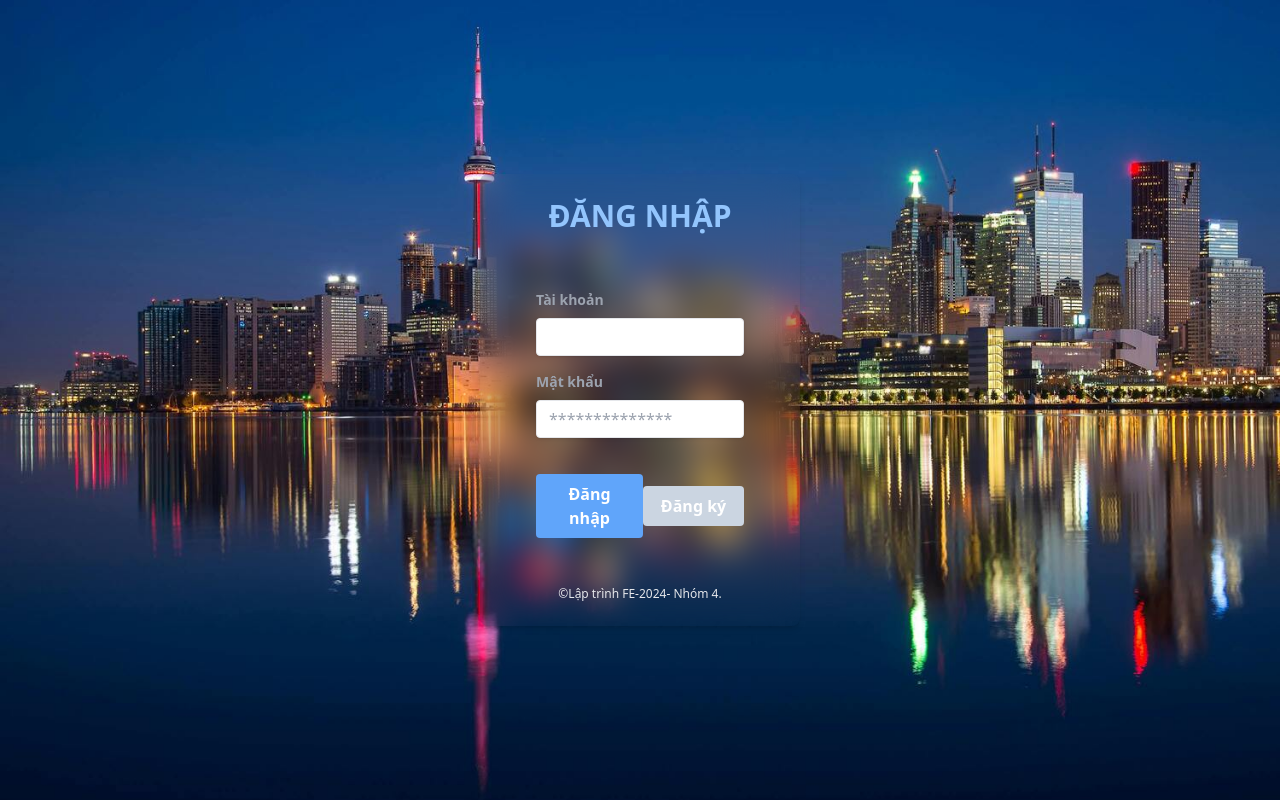
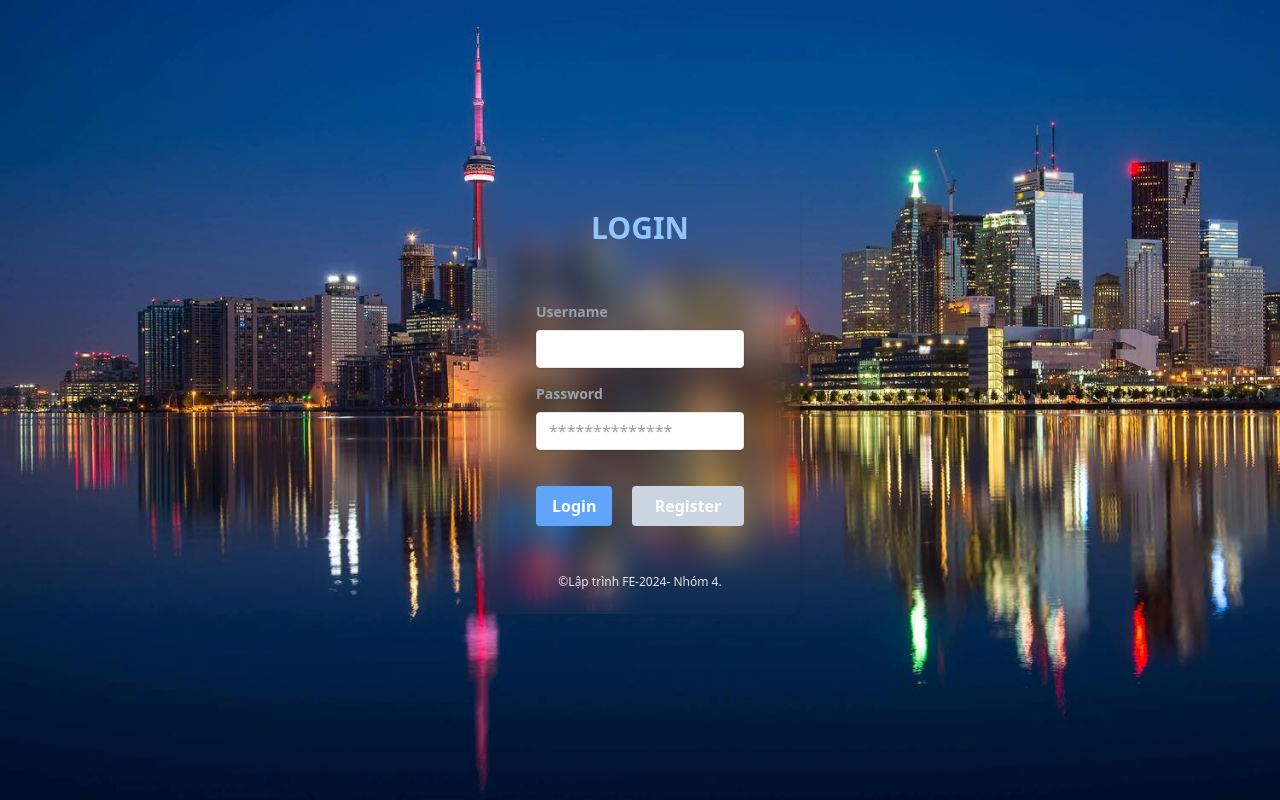
Before and after one commit to trungtin23/FrontEnd, a React (Create React App) app in the folder client/: page /login in a window 1280 px wide. Built offline with nearby package versions, Linux system fonts and the light colour scheme; no server answers.

Commit message:
update UI + add emoji

```diff
--- a/client/package.json
+++ b/client/package.json
@@ -3,6 +3,8 @@
   "version": "0.1.0",
   "private": true,
   "dependencies": {
+    "@emoji-mart/data": "^1.2.1",
+    "@emoji-mart/react": "^1.1.1",
     "@reduxjs/toolkit": "^2.2.5",
     "@testing-library/jest-dom": "^5.17.0",
     "@testing-library/react": "^13.4.0",
@@ -14,6 +16,7 @@
     "axios": "^1.7.2",
     "date-fns": "^3.6.0",
     "date-fns-tz": "^3.1.3",
+    "emoji-mart": "^5.6.0",
     "express": "^4.19.2",
     "firebase": "^10.12.2",
     "localforage": "^1.10.0",
--- a/client/src/components/sidebar/LogoutButton.tsx
+++ b/client/src/components/sidebar/LogoutButton.tsx
@@ -15,7 +15,7 @@ const LogoutButton: React.FC = () => {
             <div className="text-white">
                         <CiLogout />
                     </div>
-            <p onClick={logout} className='ml-2 text-sm text-white'>Đăng xuất</p>
+            <p onClick={logout} className='ml-2 text-sm text-white'>Log out</p>
         </div>
     );
 };
--- a/client/src/hooks/useLogin.ts
+++ b/client/src/hooks/useLogin.ts
@@ -33,9 +33,9 @@ const useLogin = () => {
                         setAuthUser(authData);
                         localStorage.setItem("user", JSON.stringify(authData));
                         console.log(authData.username)
-                        toast.success("Đăng nhập thành công!");
+                        toast.success("Login Successful!");
                     } else if (data.status === "error") {
-                        toast.error("Tài khoản hoặc mật khẩu đã sai, vui lòng đăng nhập lại!!!");
+                        toast.error("Username or password is wrong!!!");
                     } else {
                     }
                 };
--- a/client/src/hooks/useLogout.ts
+++ b/client/src/hooks/useLogout.ts
@@ -33,7 +33,7 @@ const useLogout = () => {
                 localStorage.removeItem("user");
                 setAuthUser(null);
 
-                toast.success("Đăng xuất thành công!");
+                toast.success("Logout successful!");
             };
            }
         } catch (error: any) { // Catch-all type for error handling
--- a/client/src/hooks/useSendMessage.ts
+++ b/client/src/hooks/useSendMessage.ts
@@ -36,7 +36,7 @@ const useSendMessage = () => {
                     to: selectedConversation.name,
                     mes: message,
                     type,
-                    createAt: new Date().toISOString(), // Set the creation time
+                    createAt: Date.now(), // Set the creation time
                 };
                 addMessage(newMessage); // Update the state with the new message
             }
--- a/client/src/hooks/userCreatRoom.ts
+++ b/client/src/hooks/userCreatRoom.ts
@@ -21,11 +21,11 @@ const useCreateRoom = () => {
 
                     if (data.event === 'CREATE_ROOM' && data.status==="succes") {
                         console.log("Server response:", data);
-                        toast.success('Tạo room thành công!!!');
+                        toast.success('Creat Room Successful!!!');
 
                     } else if (data.status === 'error') {
 
-                        toast.error('Room đã tồn tại!!!');
+                        toast.error('Room is Exist!!!');
                     }
                 };
             } else {
--- a/client/src/pages/login/Login.tsx
+++ b/client/src/pages/login/Login.tsx
@@ -19,11 +19,11 @@ const Login: React.FC<LoginProps> = () => {
   return (
       <div className=" flex items-center justify-center h-screen ">
         <div className="w-1/4 p-6 rounded-lg shadow-md bg-gray-400 bg-clip-padding backdrop-filter backdrop-blur-lg bg-opacity-0">
-          <h1 className="text-center font-extrabold text-3xl mb-8 text-blue-300">ĐĂNG NHẬP</h1>
+          <h1 className="text-center font-extrabold text-3xl mb-8 text-blue-300">LOGIN</h1>
           <form className="  px-8 pt-6 pb-8 mb-4" onSubmit={handleSubmit}>
             <div className="mb-4">
               <label className="block text-gray-400 text-sm font-bold mb-2" htmlFor="username">
-                Tài khoản
+                Username
               </label>
               <input
                   className="shadow bg-white appearance-none border rounded w-full py-2 px-3 text-gray-700 leading-tight focus:outline-none focus:shadow-outline"
@@ -36,7 +36,7 @@ const Login: React.FC<LoginProps> = () => {
             </div>
             <div className="mb-6">
               <label className="block text-gray-400 text-sm font-bold mb-2" htmlFor="password">
-                Mật khẩu
+                Password
               </label>
               <input
                   className="shadow bg-white appearance-none border rounded w-full py-2 px-3 text-gray-700 mb-3 leading-tight focus:outline-none focus:shadow-outline"
@@ -53,13 +53,13 @@ const Login: React.FC<LoginProps> = () => {
                   className="bg-blue-400 hover:bg-blue-600 text-white font-bold py-2 px-4 rounded focus:outline-none focus:shadow-outline"
                   type="submit"
               >
-                Đăng nhập
+                Login
               </button>
               <button
                   className="bg-slate-300 w-28 hover:bg-blue-600 text-white font-bold py-2 px-4 rounded focus:outline-none focus:shadow-outline"
                   type="button"
               >
-                <a href="/register">Đăng ký</a>
+                <a href="/register">Register</a>
               </button>
             </div>
           </form>
--- a/client/src/pages/resgister/Register.tsx
+++ b/client/src/pages/resgister/Register.tsx
@@ -22,11 +22,11 @@ const Register: React.FC<RegisterProps> = () => {
   return (
       <div className=" flex items-center justify-center h-screen">
         <div className="w-1/4 p-6 rounded-lg shadow-md bg-gray-400 bg-clip-padding backdrop-filter backdrop-blur-lg bg-opacity-0">
-          <h1 className="text-center font-extrabold text-3xl mb-8 text-blue-300">ĐĂNG KÝ</h1>
+          <h1 className="text-center font-extrabold text-3xl mb-8 text-blue-300">REGISTER</h1>
           <form className="  rounded px-8 pt-6 pb-8 mb-4" onSubmit={handleRegister}>
             <div className="mb-4">
               <label className="block text-gray-400 text-sm font-bold mb-2" htmlFor="username">
-                Tài khoản
+                Username
               </label>
               <input
                   className="shadow bg-white appearance-none border rounded w-full py-2 px-3 text-gray-700 leading-tight focus:outline-none focus:shadow-outline"
@@ -39,7 +39,7 @@ const Register: React.FC<RegisterProps> = () => {
             </div>
             <div className="mb-6">
               <label className="block text-gray-400 text-sm font-bold mb-2" htmlFor="password">
-                Mật khẩu
+                Password
               </label>
               <input
                   className="shadow bg-white appearance-none border rounded w-full py-2 px-3 text-gray-700 mb-3 leading-tight focus:outline-none focus:shadow-outline"
@@ -56,13 +56,13 @@ const Register: React.FC<RegisterProps> = () => {
                   className="bg-blue-400 hover:bg-blue-700 text-white font-bold py-2 px-4 rounded focus:outline-none focus:shadow-outline"
                   type="submit"
               >
-                Đăng ký
+               Register
               </button>
               <button
                   className="bg-slate-400 w-28 hover:bg-blue-700 text-white font-bold py-2 rounded focus:outline-none focus:shadow-outline"
                   type="button"
               >
-                <a href="/login">Đăng nhập</a>
+                <a href="/login">Login</a>
               </button>
             </div>
           </form>
```
Also changed, not shown: client/src/components/messages/MessageInput.tsx (+26 -3 lines), 1 other file (tests, documents, lock files or other folders).
